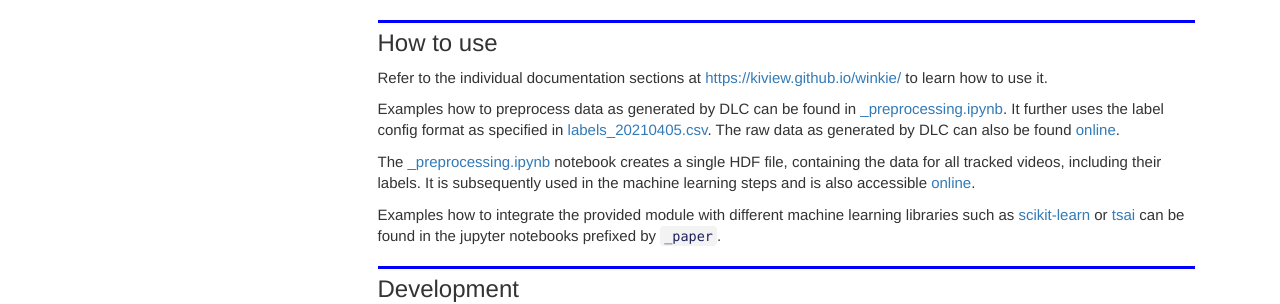
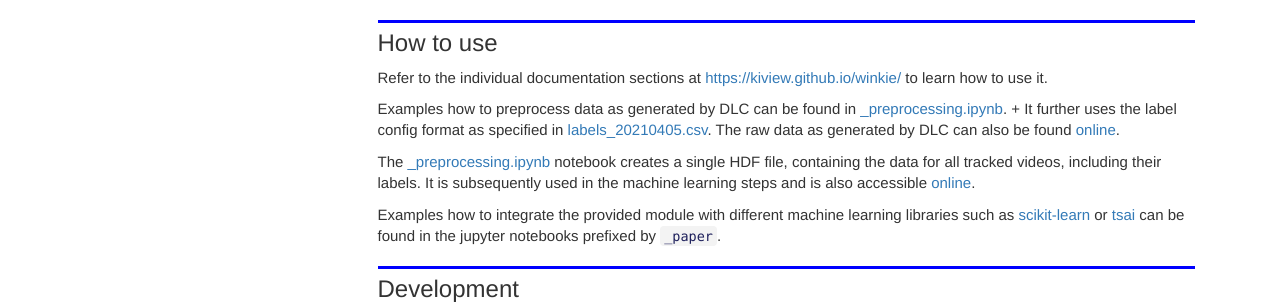
Before and after one commit to kiview/winkie, a Jekyll site: the page built from docs/index.html, in a window 1280 px wide. Shown: the part 544-848 px from the top of the page. Built offline with Jekyll 4.4.1, drawn with Linux system fonts in a browser that asks for light colours; nearby versions of some CDN libraries; comment, search, counter and statistics services are not loaded.

```diff
--- a/docs/index.html
+++ b/docs/index.html
@@ -48,7 +48,7 @@ nb_path: "index.ipynb"
 <div class="cell border-box-sizing text_cell rendered"><div class="inner_cell">
 <div class="text_cell_render border-box-sizing rendered_html">
 <p>Refer to the individual documentation sections at <a href="https://kiview.github.io/winkie/">https://kiview.github.io/winkie/</a> to learn how to use it.</p>
-<p>Examples how to preprocess data as generated by DLC can be found in <a href="https://github.com/kiview/winkie/blob/master/_preprocessing.ipynb">_preprocessing.ipynb</a>.
+<p>Examples how to preprocess data as generated by DLC can be found in <a href="https://github.com/kiview/winkie/blob/master/_preprocessing.ipynb">_preprocessing.ipynb</a>. +
 It further uses the label config format as specified in <a href="https://osf.io/ey9z4/">labels_20210405.csv</a>.
 The raw data as generated by DLC can also be found <a href="https://osf.io/4285v/files/">online</a>.</p>
 <p>The <a href="_preprocessing.ipynb">_preprocessing.ipynb</a> notebook creates a single HDF file, containing the data for all tracked videos, including their labels. It is subsequently used in the machine learning steps and is also accessible <a href="https://osf.io/7mceh/">online</a>.</p>
```
Also changed, not shown: README.md, 1 other file.
